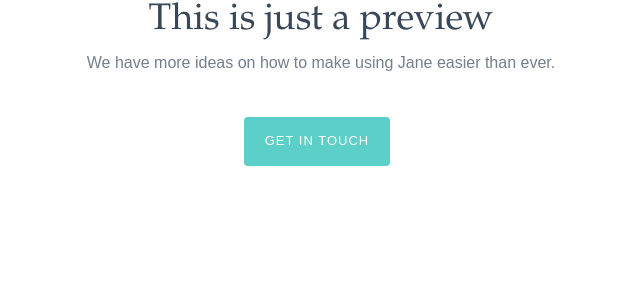
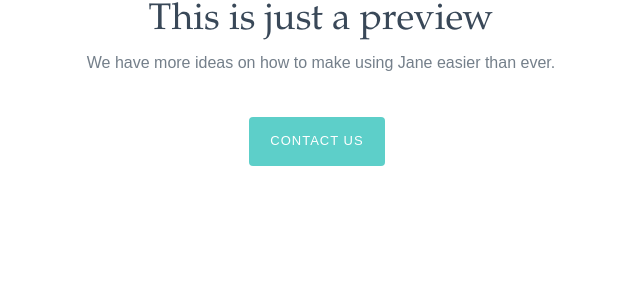
Before and after one commit to teamsixzero/teamsixzero.github.io, a Jekyll site: the page built from projects/janeapp.html, in a window 1280 px wide and 900 px high, scrolled down 4412 px. Shown: the part 363-670 px from the top of the window, without its empty margins (319-959 px from the left). Built offline with Jekyll 4.4.1, drawn with Linux system fonts in a browser that asks for light colours; nearby versions of some CDN libraries.

Commit message:
✏️ content changes for homepage

```diff
--- a/_includes/page-header.html
+++ b/_includes/page-header.html
@@ -7,7 +7,13 @@
       alt="{{ include.iconAlt }}"
     >
     {% endif %}
-    <h1 class="header__title">{{ include.title }}</h1>
+    {% if include.class == "header--home" %}
+      <h1 class="header__title">
+        We help companies design <span class="title-highlight">impactful</span> apps and software
+      </h1>
+    {% else %}
+      <h1 class="header__title">{{ include.title }}</h1>
+    {% endif %}
     {% if include.subtitle %}
     <h2 class="header__subtitle">
       {{ include.subtitle }}
--- a/_includes/section-cta-block.html
+++ b/_includes/section-cta-block.html
@@ -18,6 +18,6 @@
       href="mailto:{% include email.html %}"
       class="button--primary"
       target="_blank"
-    >Get in touch</a>
+    >Contact us</a>
   </div>
 </section>
--- a/_includes/section-what-we-do.html
+++ b/_includes/section-what-we-do.html
@@ -2,7 +2,7 @@
   <div class="section__inner--c10">
     <h2 class="h3 section-title">What we do</h2>
     <p class="section-subtitle">
-      We can help you take your idea from sketch to reality.
+     Take your idea from sketch to reality.
     </p>
     <div class="card-container">
       <div class="card--c4">
--- a/index.html
+++ b/index.html
@@ -5,7 +5,7 @@
 # body_class: body-has-bg-top-left
 ---
 
-{% include page-header.html class="header--home" title="We help companies design impactful apps and software" %}
+{% include page-header.html class="header--home" %}
 
 
 {% include summary-ftsy.html class="ftsy-home-preview has-no-padding-top" %}
@@ -50,7 +50,7 @@
       >
       <div class="testimonial__name">
         Chris Heard<br>
-        CEO, Olive App
+        <span>CEO, Olive App</span>
       </div>
     </div>
   </div>
```
Also changed, not shown: other parts of index.html (+1 -1 lines).
